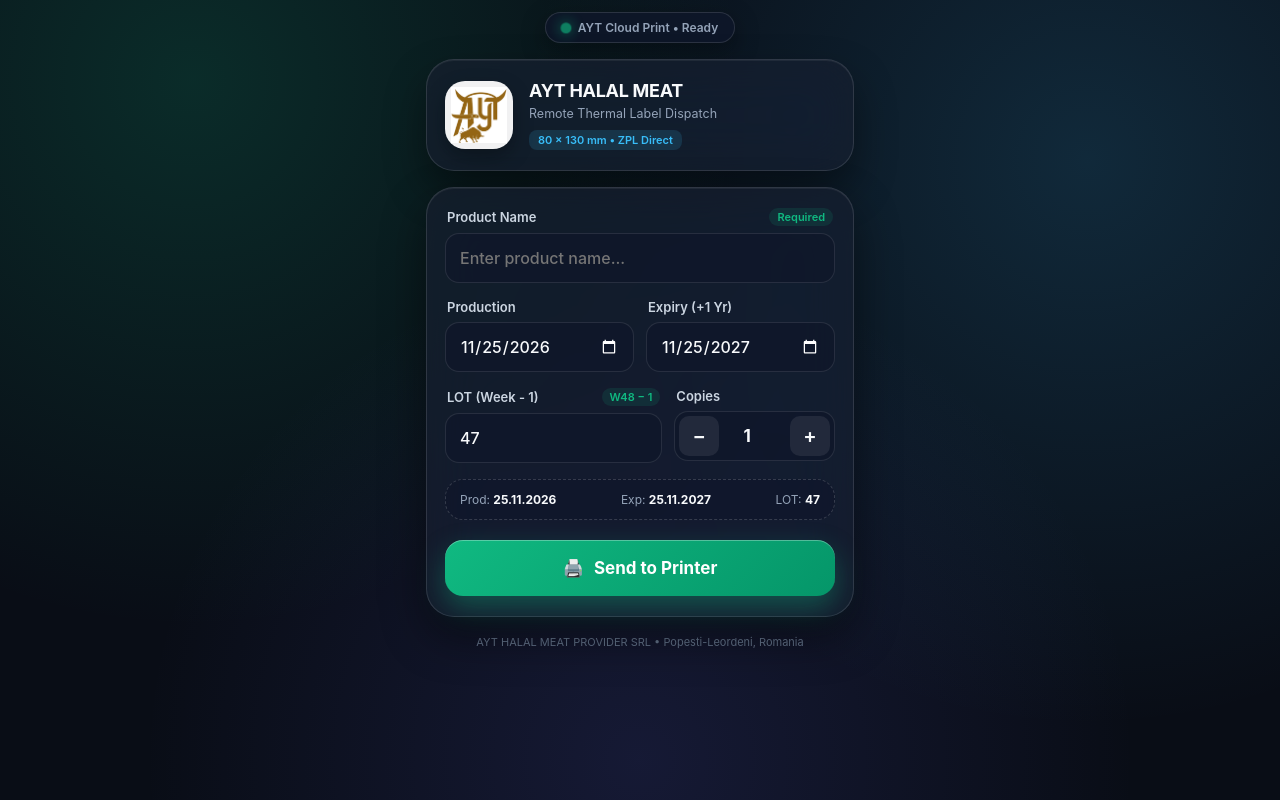
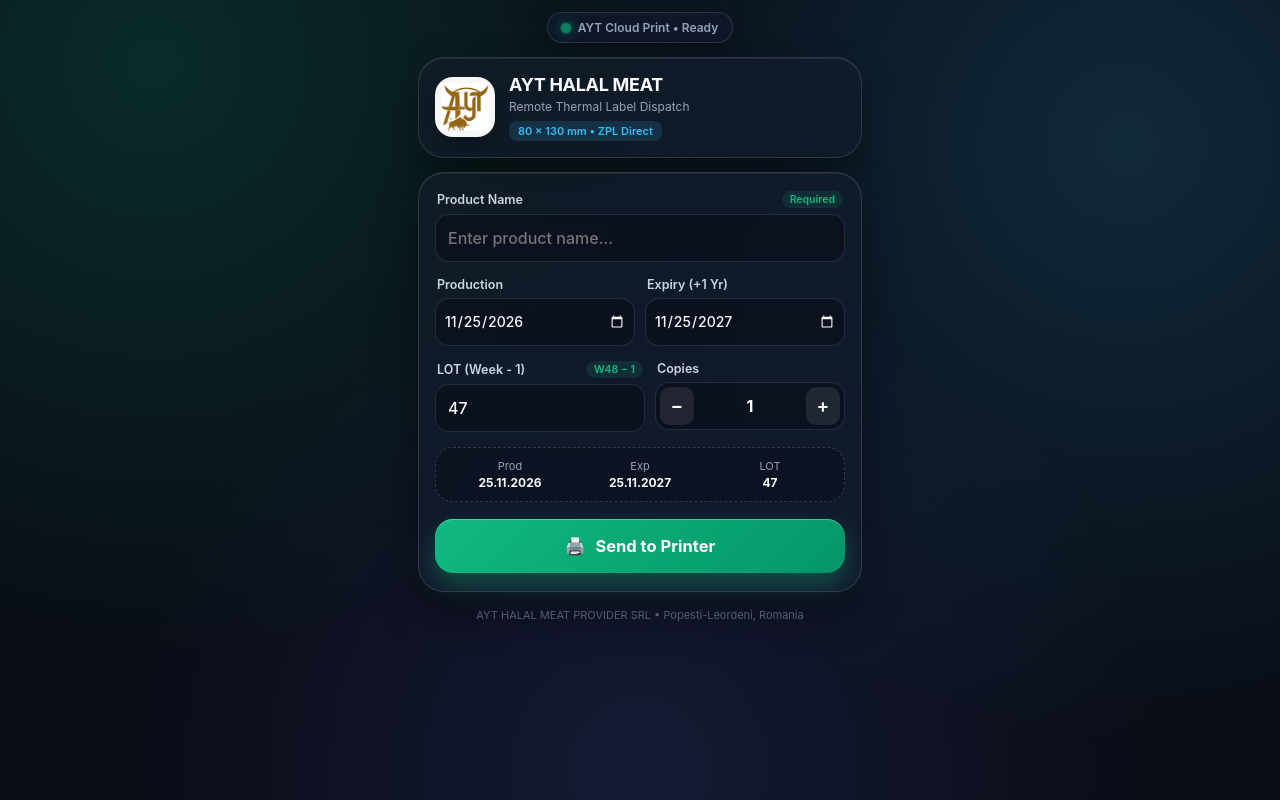
Before and after one commit to aytlidergroup/PRINT, a plain HTML site: page index.html in a window 1280 px wide. Drawn offline with Linux system fonts and the light colour scheme.

Commit message:
Update index.html

```diff
--- a/index.html
+++ b/index.html
@@ -5,21 +5,21 @@
   <meta name="viewport" content="width=device-width, initial-scale=1.0, maximum-scale=1.0, user-scalable=no, viewport-fit=cover" />
   <meta name="apple-mobile-web-app-capable" content="yes" />
   <meta name="apple-mobile-web-app-status-bar-style" content="black-translucent" />
-  <meta name="theme-color" content="#0B0F17" />
+  <meta name="theme-color" content="#090D16" />
   <title>AYT Halal • Remote Label Print</title>
   <style>
     :root {
       --bg-primary: #090D16;
-      --bg-elevated: rgba(24, 31, 46, 0.72);
-      --glass-border: rgba(255, 255, 255, 0.12);
-      --glass-highlight: rgba(255, 255, 255, 0.06);
+      --bg-elevated: rgba(20, 27, 41, 0.78);
+      --glass-border: rgba(255, 255, 255, 0.13);
+      --glass-highlight: rgba(255, 255, 255, 0.07);
       --text-primary: #F8FAFC;
       --text-secondary: #94A3B8;
       --accent: #10B981;
       --accent-glow: rgba(16, 185, 129, 0.35);
       --accent-blue: #38BDF8;
-      --input-bg: rgba(15, 23, 42, 0.75);
-      --radius-xl: 28px;
+      --input-bg: rgba(11, 17, 30, 0.82);
+      --radius-xl: 26px;
       --radius-lg: 18px;
       --radius-md: 14px;
     }
@@ -30,10 +30,15 @@
       font-family: -apple-system, BlinkMacSystemFont, "SF Pro Display", "SF Pro Text", "Segoe UI", Roboto, sans-serif;
     }
 
+    html {
+      -webkit-text-size-adjust: 100%;
+    }
+
     html, body {
       margin: 0;
       padding: 0;
       min-height: 100dvh;
+      width: 100%;
       background-color: var(--bg-primary);
       color: var(--text-primary);
       overflow-x: hidden;
@@ -45,21 +50,22 @@
       z-index: 0;
       pointer-events: none;
       background:
-        radial-gradient(circle at 15% 10%, rgba(16, 185, 129, 0.18), transparent 42%),
-        radial-gradient(circle at 85% 20%, rgba(56, 189, 248, 0.16), transparent 45%),
-        radial-gradient(circle at 50% 95%, rgba(99, 102, 241, 0.14), transparent 50%),
+        radial-gradient(circle at 12% 8%, rgba(16, 185, 129, 0.18), transparent 44%),
+        radial-gradient(circle at 88% 18%, rgba(56, 189, 248, 0.16), transparent 46%),
+        radial-gradient(circle at 50% 96%, rgba(99, 102, 241, 0.14), transparent 52%),
         #090D16;
     }
 
     .app-shell {
       position: relative;
       z-index: 1;
-      max-width: 460px;
+      width: 100%;
+      max-width: 480px;
       margin: 0 auto;
-      padding: calc(env(safe-area-inset-top, 16px) + 12px) 16px calc(env(safe-area-inset-bottom, 20px) + 24px);
+      padding: calc(env(safe-area-inset-top, 14px) + 12px) clamp(12px, 4vw, 18px) calc(env(safe-area-inset-bottom, 18px) + 28px);
       display: flex;
       flex-direction: column;
-      gap: 16px;
+      gap: 14px;
     }
 
     .status-pill-wrap {
@@ -71,9 +77,9 @@
       display: inline-flex;
       align-items: center;
       gap: 8px;
-      padding: 7px 16px;
+      padding: 7px 14px;
       border-radius: 999px;
-      background: rgba(15, 23, 42, 0.85);
+      background: rgba(15, 23, 42, 0.88);
       border: 1px solid var(--glass-border);
       backdrop-filter: blur(20px);
       -webkit-backdrop-filter: blur(20px);
@@ -81,6 +87,7 @@
       font-weight: 600;
       color: var(--text-secondary);
       box-shadow: 0 8px 24px rgba(0, 0, 0, 0.35);
+      max-width: 100%;
     }
 
     .pulse-dot {
@@ -90,6 +97,7 @@
       background: var(--accent);
       box-shadow: 0 0 10px var(--accent);
       animation: pulse 2s infinite;
+      flex-shrink: 0;
     }
 
     @keyframes pulse {
@@ -101,28 +109,29 @@
       background: var(--bg-elevated);
       border: 1px solid var(--glass-border);
       border-radius: var(--radius-xl);
-      padding: 20px 18px;
-      backdrop-filter: blur(28px) saturate(180%);
-      -webkit-backdrop-filter: blur(28px) saturate(180%);
+      padding: 16px;
+      backdrop-filter: blur(24px) saturate(175%);
+      -webkit-backdrop-filter: blur(24px) saturate(175%);
       box-shadow:
         inset 0 1px 0 var(--glass-highlight),
-        0 20px 40px rgba(0, 0, 0, 0.4);
+        0 18px 36px rgba(0, 0, 0, 0.38);
       display: flex;
       align-items: center;
-      gap: 16px;
+      gap: 14px;
+      min-width: 0;
     }
 
     .logo-container {
-      width: 68px;
-      height: 68px;
-      border-radius: 20px;
-      background: rgba(255, 255, 255, 0.94);
+      width: 60px;
+      height: 60px;
+      border-radius: 18px;
+      background: rgba(255, 255, 255, 0.96);
       padding: 6px;
       display: flex;
       align-items: center;
       justify-content: center;
       flex-shrink: 0;
-      box-shadow: 0 8px 20px rgba(0, 0, 0, 0.3);
+      box-shadow: 0 8px 18px rgba(0, 0, 0, 0.28);
       overflow: hidden;
     }
 
@@ -136,30 +145,36 @@
     .logo-fallback {
       display: none;
       font-weight: 800;
-      font-size: 16px;
+      font-size: 14px;
       color: #0F172A;
       text-align: center;
       line-height: 1.1;
     }
 
+    .brand-info {
+      min-width: 0;
+      flex: 1;
+    }
+
     .brand-info h1 {
       margin: 0;
-      font-size: 18px;
+      font-size: clamp(16px, 4.5vw, 18px);
       font-weight: 700;
       letter-spacing: -0.3px;
       color: var(--text-primary);
+      line-height: 1.2;
     }
 
     .brand-info p {
-      margin: 4px 0 0;
-      font-size: 12.5px;
+      margin: 3px 0 0;
+      font-size: 12px;
       color: var(--text-secondary);
-      line-height: 1.4;
+      line-height: 1.35;
     }
 
     .spec-badge {
       display: inline-block;
-      margin-top: 7px;
+      margin-top: 6px;
       padding: 3px 9px;
       border-radius: 8px;
       background: rgba(56, 189, 248, 0.14);
@@ -172,53 +187,61 @@
       background: var(--bg-elevated);
       border: 1px solid var(--glass-border);
       border-radius: var(--radius-xl);
-      padding: 20px 18px;
-      backdrop-filter: blur(28px) saturate(180%);
-      -webkit-backdrop-filter: blur(28px) saturate(180%);
+      padding: 18px 16px;
+      backdrop-filter: blur(24px) saturate(175%);
+      -webkit-backdrop-filter: blur(24px) saturate(175%);
       box-shadow:
         inset 0 1px 0 var(--glass-highlight),
-        0 20px 45px rgba(0, 0, 0, 0.45);
+        0 20px 42px rgba(0, 0, 0, 0.42);
       display: flex;
       flex-direction: column;
-      gap: 16px;
+      gap: 15px;
+      min-width: 0;
     }
 
     .field-group {
       display: flex;
       flex-direction: column;
-      gap: 7px;
+      gap: 6px;
+      min-width: 0;
     }
 
     .field-header {
       display: flex;
       justify-content: space-between;
       align-items: center;
+      gap: 6px;
       padding: 0 2px;
     }
 
     label {
-      font-size: 13px;
+      font-size: 12.5px;
       font-weight: 600;
       color: #CBD5E1;
+      white-space: nowrap;
     }
 
     .hint-tag {
-      font-size: 11px;
+      font-size: 10.5px;
       font-weight: 600;
       color: var(--accent);
-      background: rgba(16, 185, 129, 0.12);
+      background: rgba(16, 185, 129, 0.13);
       padding: 2px 8px;
       border-radius: 999px;
+      white-space: nowrap;
+      flex-shrink: 0;
     }
 
     input[type="text"],
     input[type="date"],
     input[type="number"] {
       width: 100%;
-      height: 50px;
-      padding: 0 14px;
+      max-width: 100%;
+      min-width: 0;
+      height: 48px;
+      padding: 0 12px;
       border-radius: var(--radius-md);
-      border: 1px solid rgba(255, 255, 255, 0.1);
+      border: 1px solid rgba(255, 255, 255, 0.11);
       background: var(--input-bg);
       color: var(--text-primary);
       font-size: 16px;
@@ -228,43 +251,53 @@
       color-scheme: dark;
     }
 
+    input[type="date"] {
+      padding: 0 8px;
+      font-size: 14px;
+    }
+
     input:focus {
       border-color: var(--accent-blue);
       box-shadow: 0 0 0 3px rgba(56, 189, 248, 0.2);
-      background: rgba(15, 23, 42, 0.95);
+      background: rgba(15, 23, 42, 0.96);
     }
 
     .date-grid {
       display: grid;
       grid-template-columns: 1fr 1fr;
-      gap: 12px;
+      gap: 10px;
+      min-width: 0;
     }
 
     .bottom-grid {
       display: grid;
-      grid-template-columns: 1.15fr 0.85fr;
-      gap: 12px;
+      grid-template-columns: 1.05fr 0.95fr;
+      gap: 10px;
+      min-width: 0;
     }
 
     .stepper {
       display: flex;
       align-items: center;
       justify-content: space-between;
-      height: 50px;
+      width: 100%;
+      min-width: 0;
+      height: 48px;
       padding: 4px;
       border-radius: var(--radius-md);
-      border: 1px solid rgba(255, 255, 255, 0.1);
+      border: 1px solid rgba(255, 255, 255, 0.11);
       background: var(--input-bg);
     }
 
     .stepper button {
-      width: 40px;
-      height: 40px;
+      width: 34px;
+      height: 38px;
+      flex-shrink: 0;
       border-radius: 10px;
       border: none;
-      background: rgba(255, 255, 255, 0.08);
+      background: rgba(255, 255, 255, 0.09);
       color: var(--text-primary);
-      font-size: 20px;
+      font-size: 19px;
       font-weight: 600;
       cursor: pointer;
       display: flex;
@@ -279,43 +312,65 @@
     }
 
     .stepper input {
-      width: 48px;
-      height: 40px;
+      flex: 1;
+      width: 100%;
+      min-width: 28px;
+      height: 38px;
       border: none;
       background: transparent;
       text-align: center;
-      font-size: 17px;
+      font-size: 16px;
       font-weight: 700;
-      padding: 0;
+      padding: 0 2px;
       box-shadow: none !important;
+      -moz-appearance: textfield;
+    }
+
+    .stepper input::-webkit-outer-spin-button,
+    .stepper input::-webkit-inner-spin-button {
+      -webkit-appearance: none;
+      margin: 0;
     }
 
     .preview-strip {
-      background: rgba(15, 23, 42, 0.6);
+      background: rgba(11, 17, 30, 0.72);
       border: 1px dashed rgba(255, 255, 255, 0.16);
       border-radius: var(--radius-lg);
-      padding: 12px 14px;
-      display: flex;
-      justify-content: space-between;
+      padding: 11px 12px;
+      display: grid;
+      grid-template-columns: repeat(3, minmax(0, 1fr));
+      gap: 6px;
       align-items: center;
-      font-size: 12px;
+      font-size: 11px;
       color: var(--text-secondary);
+      text-align: center;
     }
 
-    .preview-strip strong {
+    .preview-item {
+      display: flex;
+      flex-direction: column;
+      gap: 2px;
+      min-width: 0;
+    }
+
+    .preview-item strong {
       color: var(--text-primary);
       font-weight: 700;
+      font-size: 12px;
+      overflow: hidden;
+      text-overflow: ellipsis;
+      white-space: nowrap;
     }
 
     .print-btn {
-      margin-top: 4px;
+      margin-top: 2px;
       width: 100%;
-      height: 56px;
+      height: 54px;
       border: none;
       border-radius: var(--radius-lg);
       background: linear-gradient(135deg, #10B981 0%, #059669 100%);
       color: #FFFFFF;
-      font-size: 17px;
+      font-size: 16.5px;
       font-weight: 700;
       cursor: pointer;
       display: flex;
@@ -323,7 +378,7 @@
       justify-content: center;
       gap: 10px;
       box-shadow:
-        0 12px 28px var(--accent-glow),
+        0 12px 26px var(--accent-glow),
         inset 0 1px 0 rgba(255, 255, 255, 0.3);
       transition: transform 0.14s cubic-bezier(0.22, 1, 0.36, 1);
     }
@@ -342,10 +397,11 @@
     .toast {
       border-radius: var(--radius-md);
       padding: 12px 14px;
-      font-size: 13.5px;
+      font-size: 13px;
       font-weight: 600;
       text-align: center;
       display: none;
+      word-break: break-word;
       animation: slideUp 0.25s ease;
     }
 
@@ -373,6 +429,25 @@
       font-size: 11px;
       color: #64748B;
       padding-top: 2px;
+      line-height: 1.4;
+    }
+
+    @media (max-width: 370px) {
+      .date-grid,
+      .bottom-grid {
+        grid-template-columns: 1fr;
+      }
+
+      .brand-card {
+        padding: 14px;
+        gap: 12px;
+      }
+
+      .logo-container {
+        width: 52px;
+        height: 52px;
+        border-radius: 15px;
+      }
     }
   </style>
 </head>
@@ -451,9 +526,9 @@
       </div>
 
       <div class="preview-strip">
-        <span>Prod: <strong id="prevMfg">--.--.----</strong></span>
-        <span>Exp: <strong id="prevExp">--.--.----</strong></span>
-        <span>LOT: <strong id="prevLot">--</strong></span>
+        <div class="preview-item"><span>Prod</span><strong id="prevMfg">--.--.----</strong></div>
+        <div class="preview-item"><span>Exp</span><strong id="prevExp">--.--.----</strong></div>
+        <div class="preview-item"><span>LOT</span><strong id="prevLot">--</strong></div>
       </div>
 
       <button id="printBtn" class="print-btn" onclick="sendPrintToGitHub()">
```
